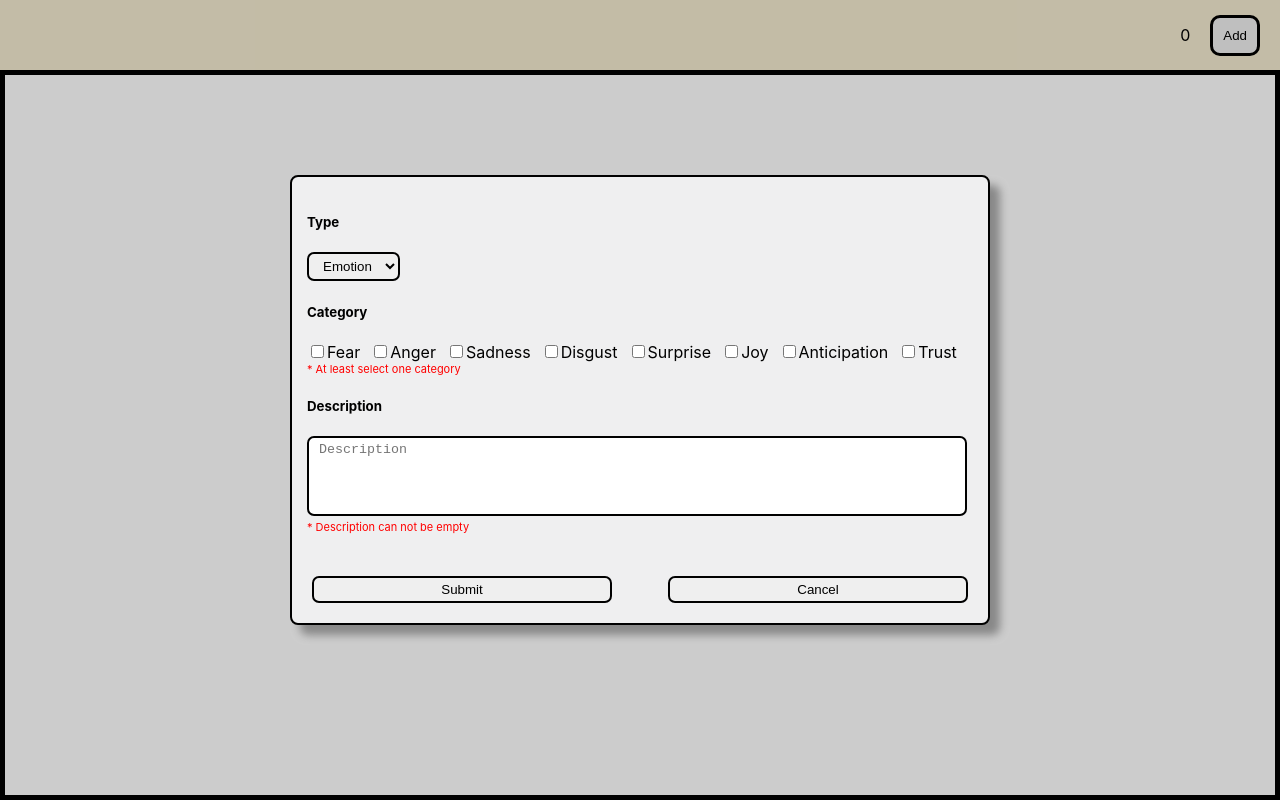
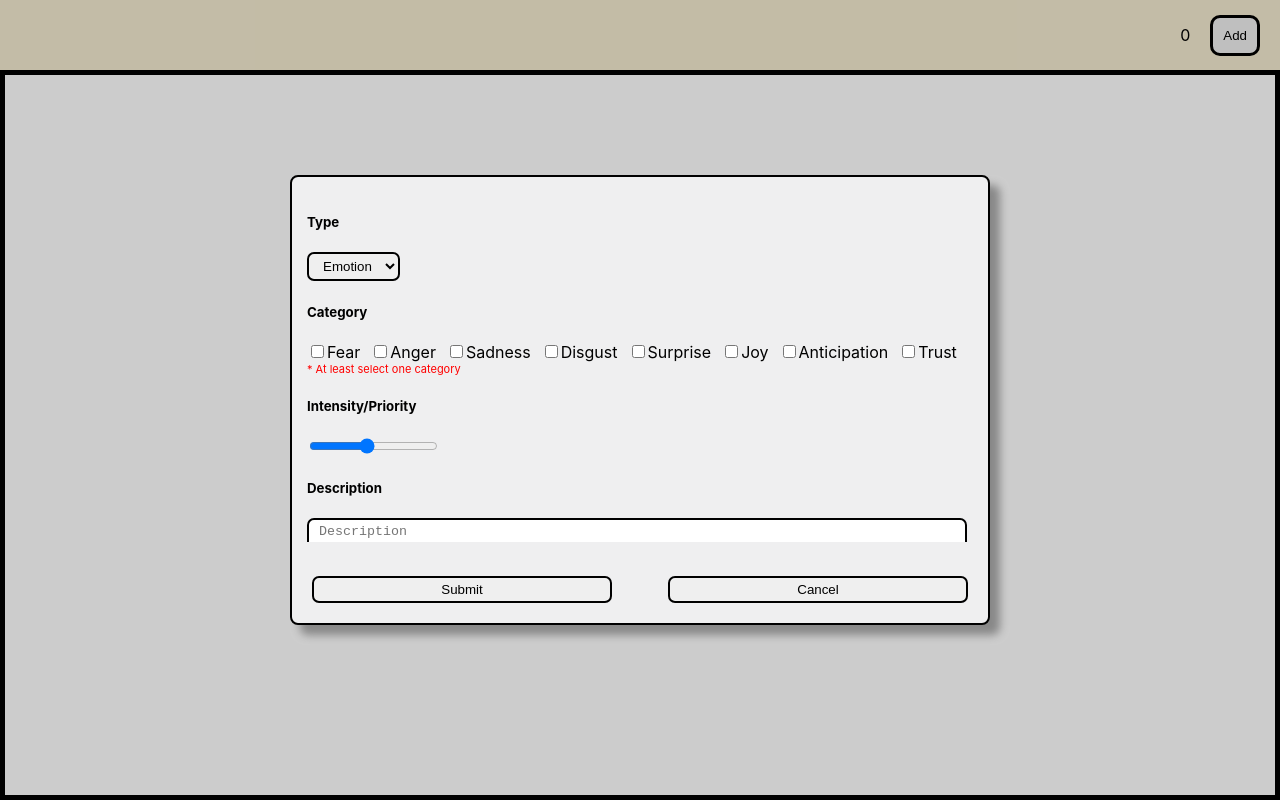
Before and after one commit to 87prashant/MindChart, a React (Create React App) app in the folder packages/client/: page / in a window 1280 px wide. Both pictures are taken after a click on the button "Add". Built offline with nearby package versions, Linux system fonts and the light colour scheme.

Commit message:
add intensity slider

```diff
--- a/packages/client/src/components/AddNewThemo.tsx
+++ b/packages/client/src/components/AddNewThemo.tsx
@@ -32,7 +32,7 @@ const Inputs = styled("input")({
 
 const DescriptionInput = styled("textarea")({
   width: "calc(100% - 6px)",
-  height: "80px",
+  height: "180px",
   resize: "none",
   padding: "4px 10px",
   borderRadius: 7,
@@ -69,6 +69,15 @@ const StyledErrors = styled("div")({
   fontSize: 11,
 });
 
+const StyledContainer = styled("div")({
+  height: 350,
+  overflowY: "scroll",
+});
+
+const StyledSlider = styled("input")({
+  cursor: "pointer",
+});
+
 interface Props {
   setShowAddNewThemo: React.Dispatch<React.SetStateAction<boolean>>;
   showAddNewThemo: boolean;
@@ -96,6 +105,7 @@ interface Thoughts {
 export interface FormDataType {
   type: string;
   categories: { emotions: Emotions; thoughts: Thoughts };
+  intensity: number;
   description: string;
 }
 
@@ -129,6 +139,7 @@ const AddNewThemo = (props: Props) => {
       emotions: emotionsInitialValue,
       thoughts: thoughtsInitialValue,
     },
+    intensity: 50,
     description: "",
   });
   const [formErrors, setFormErrors] = useState({
@@ -139,7 +150,6 @@ const AddNewThemo = (props: Props) => {
     validateFormData(formData);
     return () => {};
   }, [formData]);
-
   const refreshFormData = (check: string | undefined = undefined) => {
     if (check === "onlyEmotions") {
       setFormData((formData) => {
@@ -172,6 +182,7 @@ const AddNewThemo = (props: Props) => {
           emotions: emotionsInitialValue,
           thoughts: thoughtsInitialValue,
         },
+        intensity: 50,
         description: "",
       };
     });
@@ -274,7 +285,7 @@ const AddNewThemo = (props: Props) => {
   const handleSubmit = (e: React.FormEvent<HTMLFormElement>) => {
     e.preventDefault();
     if (!validateFormData(formData)) return;
-    Data.push(formData)
+    Data.push(formData);
     refreshFormData();
     refreshFormErrors();
     setShowAddNewThemo(false);
@@ -284,6 +295,7 @@ const AddNewThemo = (props: Props) => {
     <StyledDiv showAddNewThemo={showAddNewThemo}>
       <StyledWrapper>
         <form onSubmit={(e) => handleSubmit(e)}>
+          <StyledContainer>
             <h5>Type</h5>
             <Types
               formData={formData}
@@ -301,6 +313,15 @@ const AddNewThemo = (props: Props) => {
             {formErrors.categoriesError && (
               <StyledErrors>{formErrors.categoriesError}</StyledErrors>
             )}
+            <h5>Intensity/Priority</h5>
+            <StyledSlider
+              type="range"
+              min="10"
+              max="100"
+              name="intensity"
+              onChange={(e) => handleChange(e)}
+              value={formData.intensity}
+            />
             <h5>Description</h5>
             <DescriptionInput
               placeholder="Description"
@@ -311,6 +332,7 @@ const AddNewThemo = (props: Props) => {
             {formErrors.descriptionError && (
               <StyledErrors>{formErrors.descriptionError}</StyledErrors>
             )}
+          </StyledContainer>
           <SubmitButton type="submit" value="Submit" />
           <CancelButton type="button" value="Cancel" onClick={handleCancel} />
         </form>
--- a/packages/client/src/components/Categories.tsx
+++ b/packages/client/src/components/Categories.tsx
@@ -3,8 +3,12 @@ import React from "react";
 import { FormDataType } from "./AddNewThemo";
 
 const Wrapper = styled('div')({
+  '& input': {
+    cursor: 'pointer',
+  },
   '& label': {
-    marginRight: 10
+    marginRight: 10,
+    cursor: 'pointer',
   }
 })
 interface Props {
--- a/packages/client/src/components/Types.tsx
+++ b/packages/client/src/components/Types.tsx
@@ -6,6 +6,7 @@ const StyledSelect = styled("select")({
   padding: "4px 10px",
   borderRadius: 7,
   border: "2px solid black",
+  cursor: 'pointer',
 });
 interface Props {
   formData: FormDataType;
```
Lines whose indentation alone changed are shown as unchanged.
